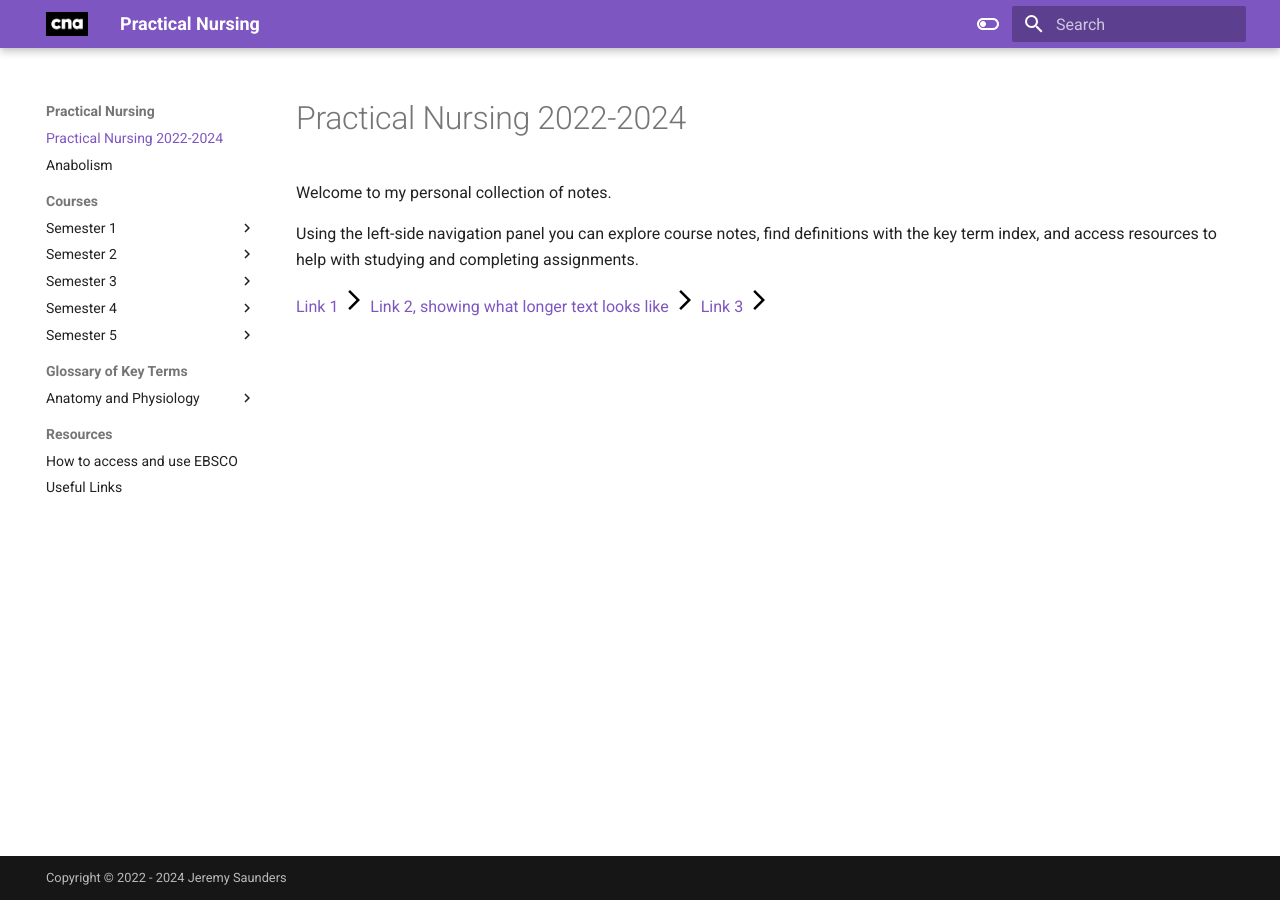
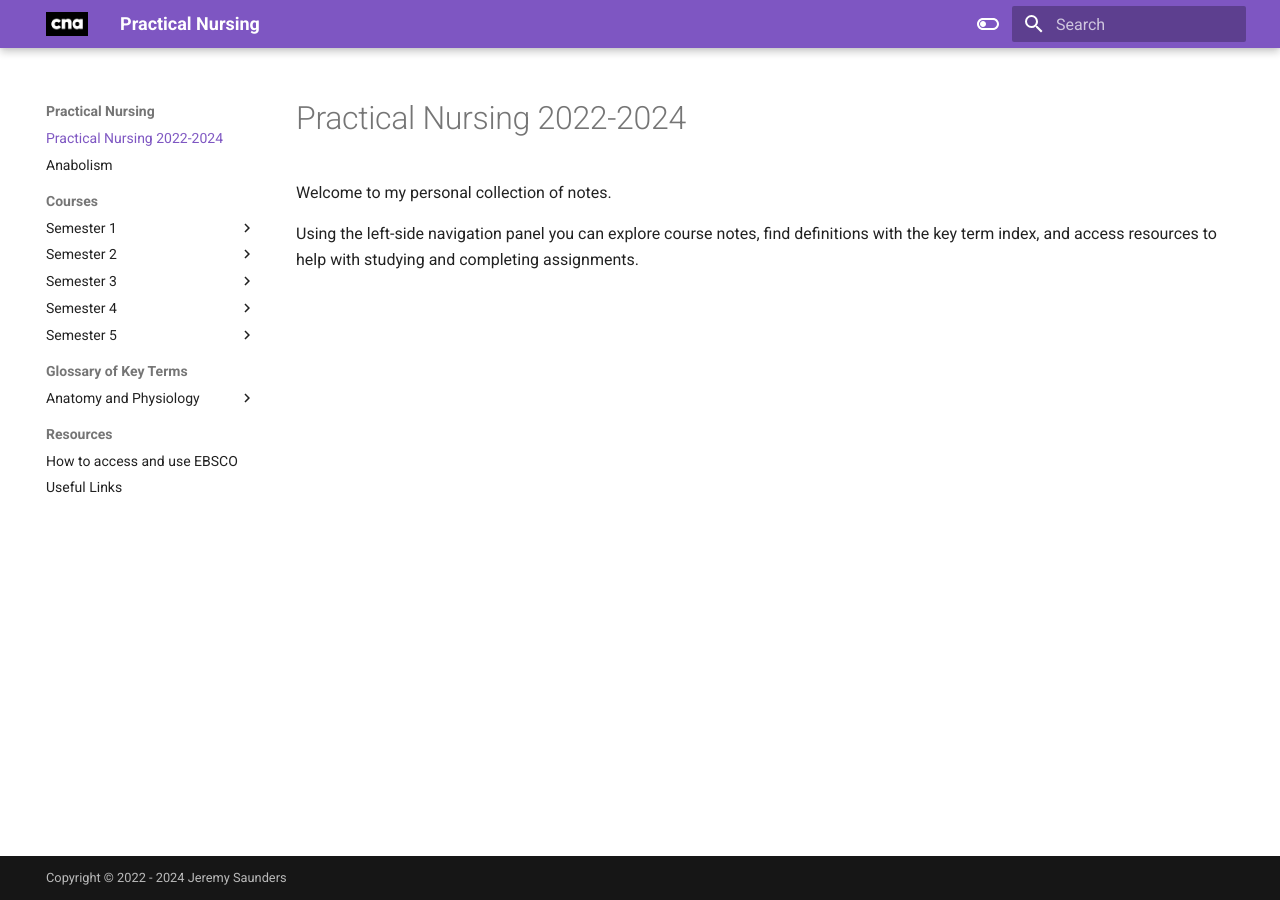
Before and after one commit to practicalnursing/practicalnursing.github.io, an MkDocs documentation site: the page built from docs/index.md, in a window 1280 px wide. Built offline with MkDocs 1.6.1 and Material for MkDocs 9.7.7, drawn with Linux system fonts in a browser that asks for light colours.

Commit message:
Update index.md

```diff
--- a/docs/index.md
+++ b/docs/index.md
@@ -9,5 +9,3 @@ hide:
 Welcome to my personal collection of notes.
 
 Using the left-side navigation panel you can explore course notes, find definitions with the key term index, and access resources to help with studying and completing assignments.
-
-<div class="cagov-grid"> <a href="#" class="no-deco cagov-card"> <span class="card-text">Link 1</span> <svg xmlns="http://www.w3.org/2000/svg" enable-background="new 0 0 24 24" height="24px" viewBox="0 0 24 24" width="24px" > <g> <path d="M0,0h24v24H0V0z" fill="none" /> </g> <g> <polygon points="6.23,20.23 8,22 18,12 8,2 6.23,3.77 14.46,12" /> </g> </svg> </a> <a href="#" class="no-deco cagov-card"> <span class="card-text">Link 2, showing what longer text looks like</span> <svg xmlns="http://www.w3.org/2000/svg" enable-background="new 0 0 24 24" height="24px" viewBox="0 0 24 24" width="24px" > <g> <path d="M0,0h24v24H0V0z" fill="none" /> </g> <g> <polygon points="6.23,20.23 8,22 18,12 8,2 6.23,3.77 14.46,12" /> </g> </svg> </a> <a href="#" class="no-deco cagov-card"> <span class="card-text">Link 3</span> <svg xmlns="http://www.w3.org/2000/svg" enable-background="new 0 0 24 24" height="24px" viewBox="0 0 24 24" width="24px" > <g> <path d="M0,0h24v24H0V0z" fill="none" /> </g> <g> <polygon points="6.23,20.23 8,22 18,12 8,2 6.23,3.77 14.46,12" /> </g> </svg> </a> </div>
```
